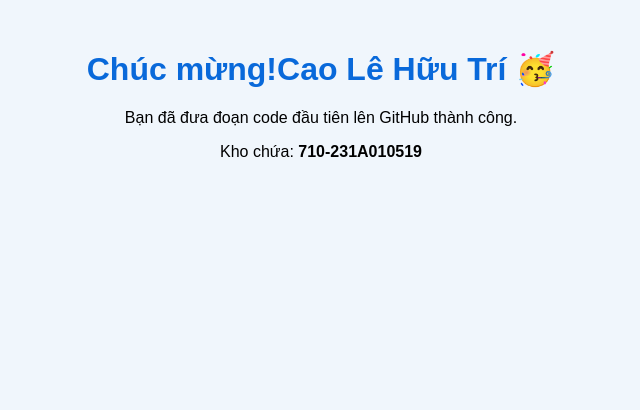
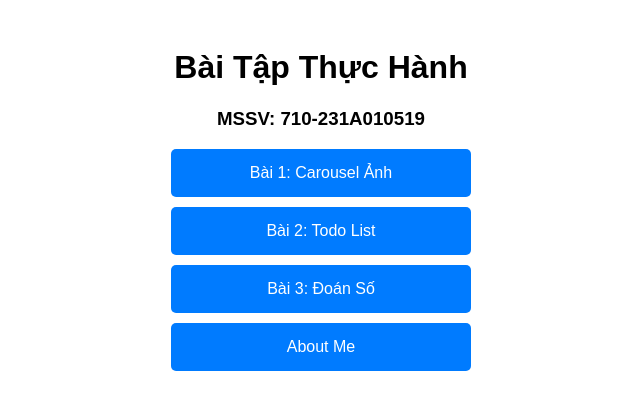
Before and after one commit to ngokhach12-a11y/710-231A010519, a plain HTML site: page index.html in a window 1280 px wide. Shown: the whole page, without its empty margins (319-959 px from the left). Drawn offline with Linux system fonts and the light colour scheme.

Commit message:
Update index.html

```diff
--- a/index.html
+++ b/index.html
@@ -1,20 +1,24 @@
 <!DOCTYPE html>
-<html>
+<html lang="vi">
 <head>
-    <title>Xin chào GitHub</title>
+    <meta charset="UTF-8">
+    <meta name="viewport" content="width=device-width, initial-scale=1.0">
+    <title>710-MSSV Bài Tập</title>
     <style>
-        body {
-            font-family: sans-serif;
-            text-align: center;
-            margin-top: 50px;
-            background-color: #f0f6fc;
-        }
-        h1 { color: #0969da; }
+        body { font-family: Arial, sans-serif; text-align: center; padding: 20px; }
+        .menu { display: flex; flex-direction: column; gap: 10px; max-width: 300px; margin: 0 auto; }
+        a { text-decoration: none; padding: 15px; background: #007bff; color: white; border-radius: 5px; }
+        a:hover { background: #0056b3; }
     </style>
 </head>
 <body>
-    <h1>Chúc mừng!Cao Lê Hữu Trí 🥳</h1>
-    <p>Bạn đã đưa đoạn code đầu tiên lên GitHub thành công.</p>
-    <p>Kho chứa: <b>710-231A010519</b></p>
+    <h1>Bài Tập Thực Hành</h1>
+    <h3>MSSV: 710-231A010519</h3>
+    <div class="menu">
+        <a href="baitap01.html">Bài 1: Carousel Ảnh</a>
+        <a href="baitap02.html">Bài 2: Todo List</a>
+        <a href="baitap03.html">Bài 3: Đoán Số</a>
+        <a href="about.html">About Me</a>
+    </div>
 </body>
 </html>
```
